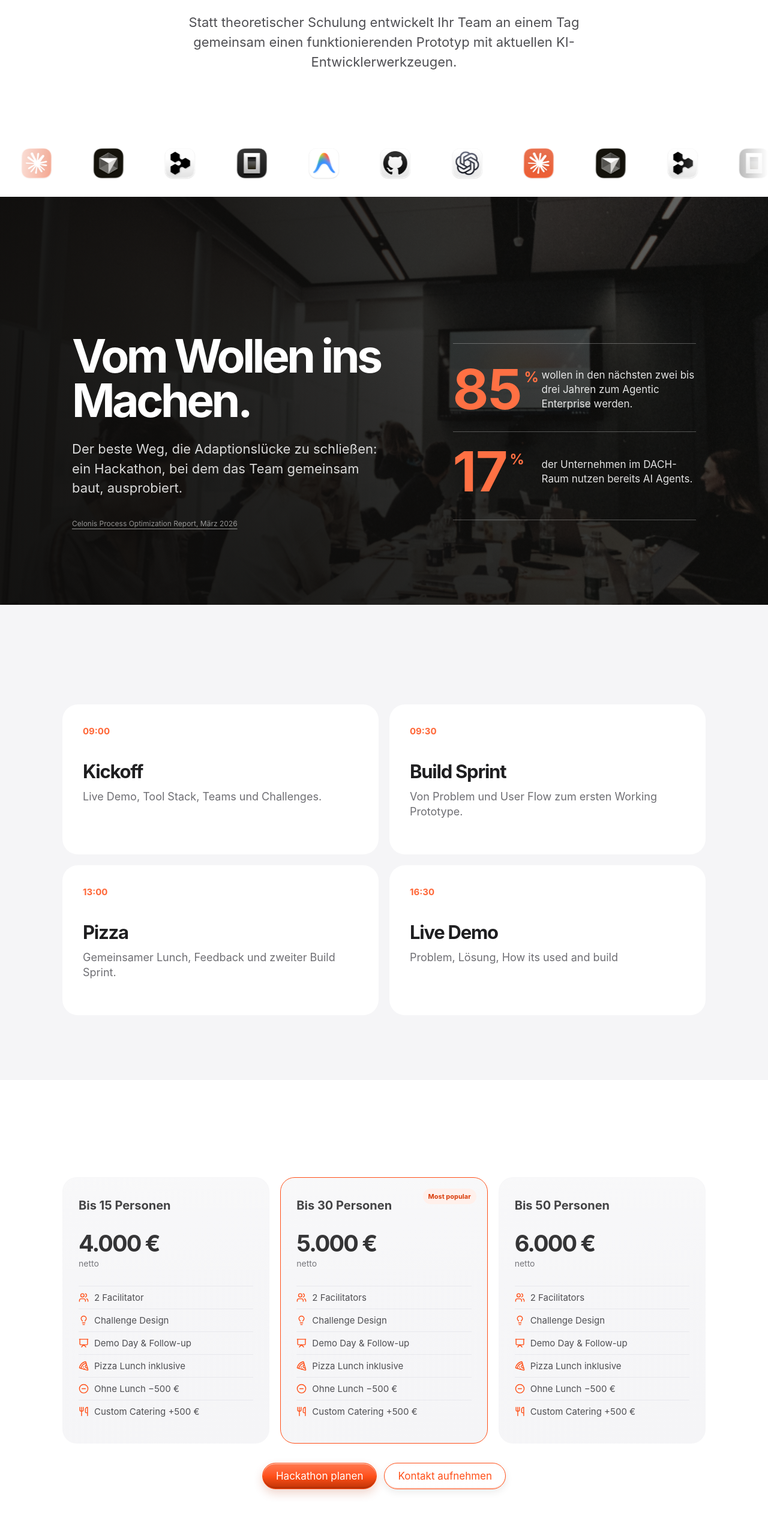
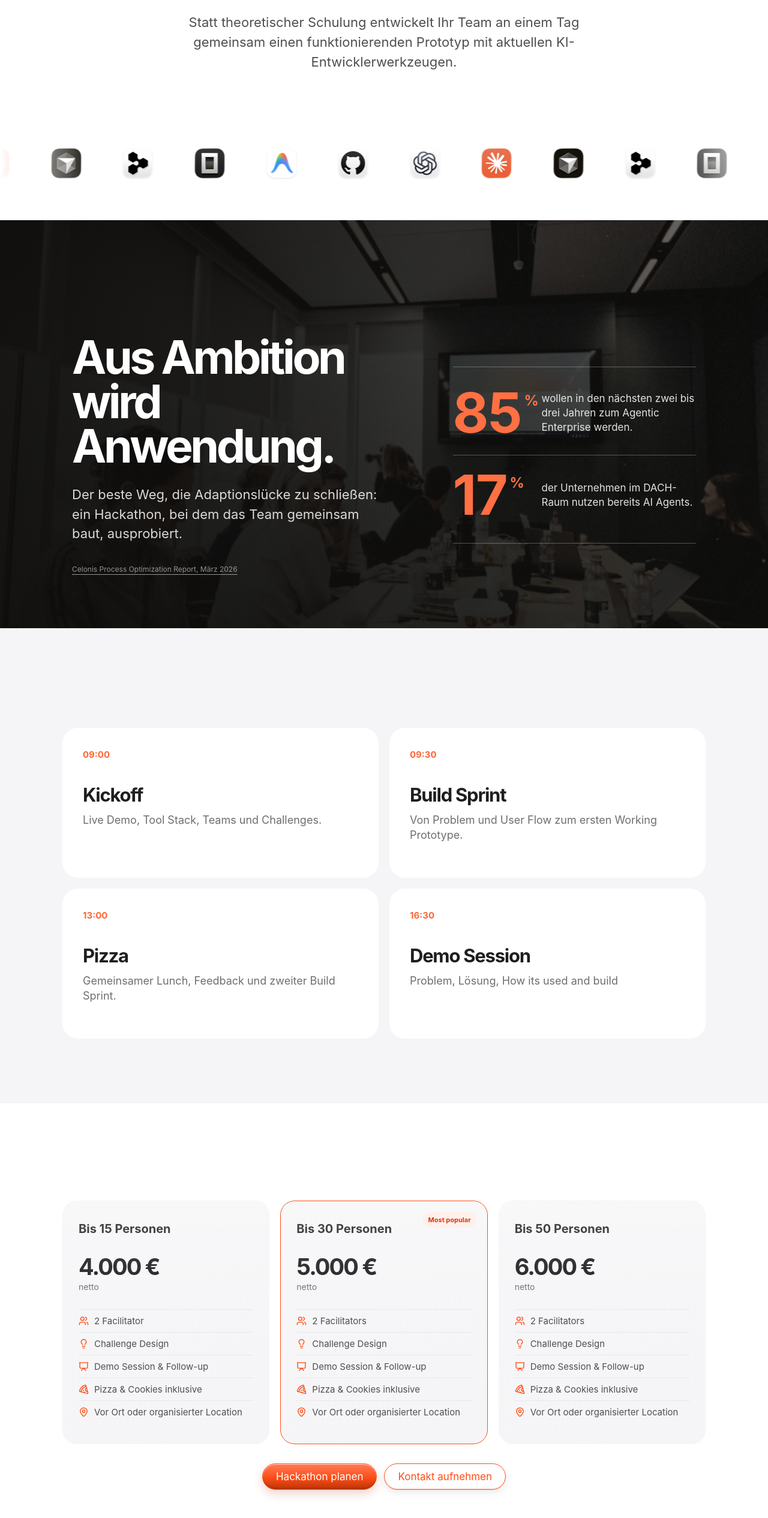
Before and after one commit to emilianscheel/all-in-agi.com, a SvelteKit app in the folder website/: page / in a window 1280 px wide. Shown: the part 1026-3556 px from the top of the page at 60% size. Built offline with nearby package versions, Linux system fonts and the light colour scheme.

Commit message:
Refine hackathon landing page content and mobile navigation

```diff
--- a/website/src/app.css
+++ b/website/src/app.css
@@ -115,7 +115,7 @@ img { display: block; max-width: 100%; }
 	opacity: .58;
 }
 .tool-carousel {
-	width: 100%; overflow: hidden; padding: 25px 0;
+	width: 100%; overflow: hidden; padding: 25px 0 64px;
 	background: #fff;
 }
 .tool-carousel-window {
@@ -248,7 +248,7 @@ img { display: block; max-width: 100%; }
 .site-footer { background: var(--surface); color: var(--muted); font-size: 12px; }
 .footer-inner { max-width: 1024px; margin: 0 auto; padding: 24px 22px; display: flex; justify-content: center; }
 .footer-links { display: flex; justify-content: center; gap: 18px; }
-.footer-links a { text-decoration: underline; text-decoration-thickness: 1px; text-underline-offset: 5px; }
+.footer-links a { text-decoration: underline; text-decoration-thickness: 1px; text-underline-offset: 4px; }
 
 /* Configurator */
 .config-page { background: var(--page); }
@@ -449,6 +449,8 @@ img { display: block; max-width: 100%; }
 @media (max-width: 900px) {
 	.nav-links { display: none; }
 	.nav-inner { padding: 0 22px; grid-template-columns: 1fr 1fr; }
+	.nav-cta { opacity: 0; pointer-events: none; transition: opacity .28s ease, box-shadow .26s ease; }
+	.mobile-nav-cta-visible .nav-cta { opacity: 1; pointer-events: auto; }
 	.adoption-gap-inner { grid-template-columns: 1fr; gap: 54px; }
 	.adoption-gap-copy { max-width: 680px; }
 	.adoption-gap-stats { max-width: 680px; }
@@ -475,7 +477,7 @@ img { display: block; max-width: 100%; }
 	.manifesto-content { padding: 76px 20px 58px; }
 	.manifesto-content h2 { font-size: clamp(40px, 11vw, 54px); }
 	.manifesto-content > p { font-size: 18px; }
-	.tool-carousel { padding: 20px 0; }
+	.tool-carousel { padding: 20px 0 52px; }
 	.tool-carousel-window { -webkit-mask-image: linear-gradient(90deg, transparent, #000 16%, #000 84%, transparent); mask-image: linear-gradient(90deg, transparent, #000 16%, #000 84%, transparent); }
 	.tool-carousel-set { gap: 28px; padding-right: 28px; }
 	.tool-carousel img { width: 46px; height: 46px; }
--- a/website/src/routes/+page.svelte
+++ b/website/src/routes/+page.svelte
@@ -1,5 +1,6 @@
 <script lang="ts">
-	import { CalendarClock, CircleMinus, Lightbulb, Mail, Phone, Pizza, Presentation, Users, Utensils } from 'lucide-svelte';
+	import { onMount } from 'svelte';
+	import { CalendarClock, Lightbulb, Mail, MapPin, Phone, Pizza, Presentation, Users } from 'lucide-svelte';
 	import { Accordion } from 'bits-ui';
 	import { CODING_TOOLS } from '$lib/booking';
 	import { reveal } from '$lib/motion';
@@ -34,6 +35,33 @@
 		description: 'Agentic Engineering Hackathons für etablierte Unternehmen in Deutschland.',
 		url: 'https://all-in-agi.com'
 	};
+
+	onMount(() => {
+		const heroCopy = document.querySelector<HTMLElement>('.hero-copy');
+		const root = document.documentElement;
+		let frame: number | undefined;
+
+		function updateMobileNavCta() {
+			frame = undefined;
+			root.classList.toggle('mobile-nav-cta-visible', Boolean(heroCopy && heroCopy.getBoundingClientRect().bottom <= 44));
+		}
+
+		function scheduleMobileNavCtaUpdate() {
+			if (frame !== undefined) return;
+			frame = requestAnimationFrame(updateMobileNavCta);
+		}
+
+		window.addEventListener('scroll', scheduleMobileNavCtaUpdate, { passive: true });
+		window.addEventListener('resize', scheduleMobileNavCtaUpdate, { passive: true });
+		updateMobileNavCta();
+
+		return () => {
+			if (frame !== undefined) cancelAnimationFrame(frame);
+			window.removeEventListener('scroll', scheduleMobileNavCtaUpdate);
+			window.removeEventListener('resize', scheduleMobileNavCtaUpdate);
+			root.classList.remove('mobile-nav-cta-visible');
+		};
+	});
 </script>
 
 <svelte:head>
@@ -94,8 +122,8 @@
 		decoding="async"
 	/>
 	<div class="adoption-gap-inner">
-		<div class="adoption-gap-copy" use:reveal>
-			<h2 id="adoption-gap-title">Vom Wollen ins Machen.</h2>
+			<div class="adoption-gap-copy" use:reveal>
+				<h2 id="adoption-gap-title">Aus Ambition wird Anwendung.</h2>
 			<p class="adoption-gap-conclusion">
 				Der beste Weg, die Adaptionslücke zu schließen: ein Hackathon, bei dem das Team gemeinsam
 				baut, ausprobiert.
@@ -129,7 +157,7 @@
 			<article class="agenda-card"><span class="time">09:00</span><h3>Kickoff</h3><p>Live Demo, Tool Stack, Teams und Challenges.</p></article>
 			<article class="agenda-card"><span class="time">09:30</span><h3>Build Sprint</h3><p>Von Problem und User Flow zum ersten Working Prototype.</p></article>
 			<article class="agenda-card"><span class="time">13:00</span><h3>Pizza</h3><p>Gemeinsamer Lunch, Feedback und zweiter Build Sprint.</p></article>
-			<article class="agenda-card"><span class="time">16:30</span><h3>Live Demo</h3><p>Problem, Lösung, How its used and build</p></article>
+			<article class="agenda-card"><span class="time">16:30</span><h3>Demo Session</h3><p>Problem, Lösung, How its used and build</p></article>
 		</div>
 	</div>
 </section>
@@ -138,9 +166,9 @@
 	<div class="section-wrap">
 
 		<div class="pricing-grid" use:reveal={{ group: true }}>
-			<article class="price-card"><h3>Bis 15 Personen</h3><strong>4.000 €</strong><span>netto</span><ul><li><Users size={17} />2 Facilitator</li><li><Lightbulb size={17} />Challenge Design</li><li><Presentation size={17} />Demo Day & Follow-up</li><li><Pizza size={17} />Pizza Lunch inklusive</li><li><CircleMinus size={17} />Ohne Lunch −500 €</li><li><Utensils size={17} />Custom Catering +500 €</li></ul></article>
-			<article class="price-card featured"><span class="tag">Most popular</span><h3>Bis 30 Personen</h3><strong>5.000 €</strong><span>netto</span><ul><li><Users size={17} />2 Facilitators</li><li><Lightbulb size={17} />Challenge Design</li><li><Presentation size={17} />Demo Day & Follow-up</li><li><Pizza size={17} />Pizza Lunch inklusive</li><li><CircleMinus size={17} />Ohne Lunch −500 €</li><li><Utensils size={17} />Custom Catering +500 €</li></ul></article>
-			<article class="price-card"><h3>Bis 50 Personen</h3><strong>6.000 €</strong><span>netto</span><ul><li><Users size={17} />2 Facilitators</li><li><Lightbulb size={17} />Challenge Design</li><li><Presentation size={17} />Demo Day & Follow-up</li><li><Pizza size={17} />Pizza Lunch inklusive</li><li><CircleMinus size={17} />Ohne Lunch −500 €</li><li><Utensils size={17} />Custom Catering +500 €</li></ul></article>
+			<article class="price-card"><h3>Bis 15 Personen</h3><strong>4.000 €</strong><span>netto</span><ul><li><Users size={17} />2 Facilitator</li><li><Lightbulb size={17} />Challenge Design</li><li><Presentation size={17} />Demo Session & Follow-up</li><li><Pizza size={17} />Pizza & Cookies inklusive</li><li><MapPin size={17} />Vor Ort oder organisierter Location</li></ul></article>
+			<article class="price-card featured"><span class="tag">Most popular</span><h3>Bis 30 Personen</h3><strong>5.000 €</strong><span>netto</span><ul><li><Users size={17} />2 Facilitators</li><li><Lightbulb size={17} />Challenge Design</li><li><Presentation size={17} />Demo Session & Follow-up</li><li><Pizza size={17} />Pizza & Cookies inklusive</li><li><MapPin size={17} />Vor Ort oder organisierter Location</li></ul></article>
+			<article class="price-card"><h3>Bis 50 Personen</h3><strong>6.000 €</strong><span>netto</span><ul><li><Users size={17} />2 Facilitators</li><li><Lightbulb size={17} />Challenge Design</li><li><Presentation size={17} />Demo Session & Follow-up</li><li><Pizza size={17} />Pizza & Cookies inklusive</li><li><MapPin size={17} />Vor Ort oder organisierter Location</li></ul></article>
 		</div>
 		<div class="section-action"><a class="button-primary" href="/buchen">Hackathon planen</a><a class="button-secondary" href="#kontakt">Kontakt aufnehmen</a></div>
 	</div>
```
